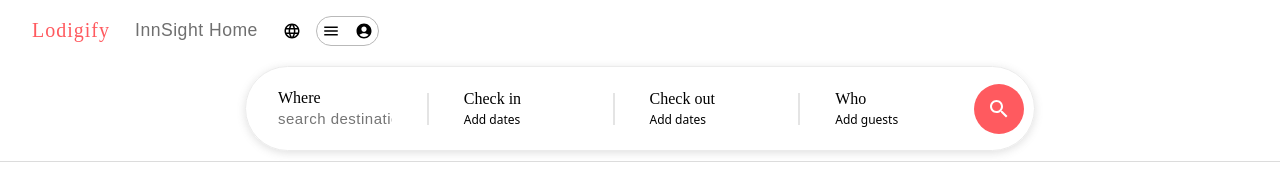
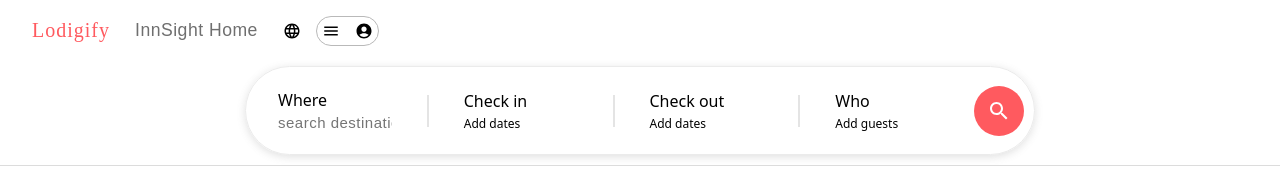
Before and after one commit to iijawhor/InnSight, a React (Create React App) app: page / in a window 1280 px wide. Shown: the top 179 px of the page. Built offline with nearby package versions, Linux system fonts and the light colour scheme.

Commit message:
changes in style removed font-family

```diff
--- a/src/components/SearchComponent/SearchComponent.css
+++ b/src/components/SearchComponent/SearchComponent.css
@@ -81,7 +81,6 @@
   }
   .searchInputLabel {
     font-size: 16px;
-    font-family: "Times New Roman", Times, serif;
   }
   .searchInputContainer:hover {
     background-color: rgb(237, 237, 237);
```
